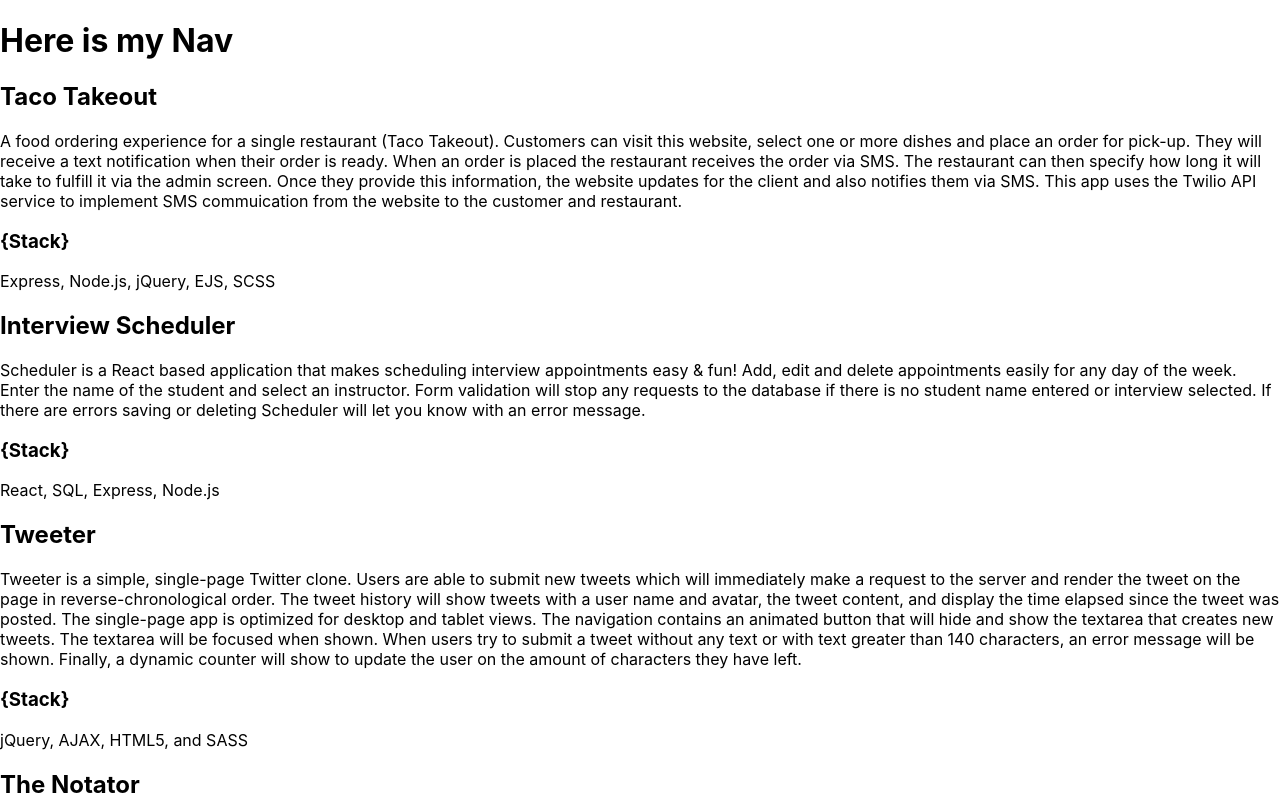
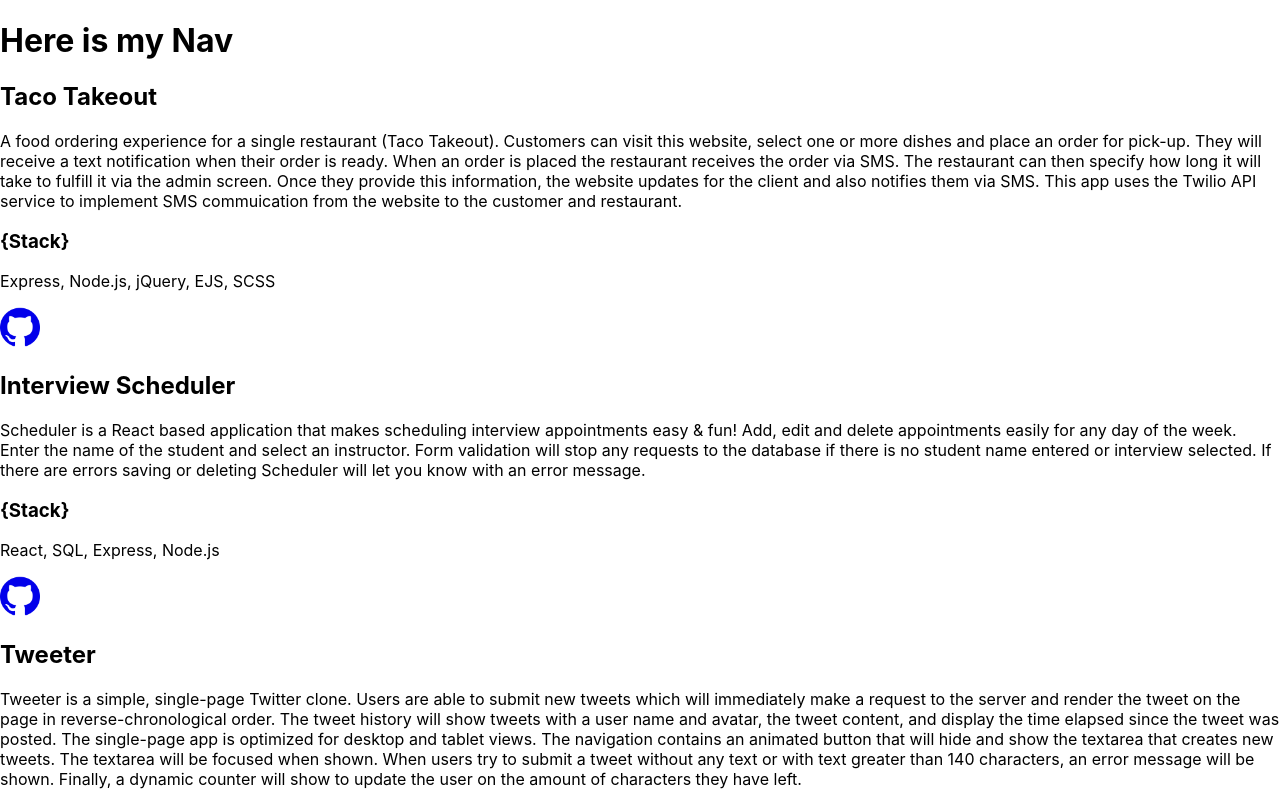
Before and after one commit to mjoyal/portfolio_2020, a React (Create React App) app: page / in a window 1280 px wide. Shown: the top 800 px of the page. Built offline with nearby package versions, Linux system fonts and the light colour scheme.

Commit message:
added links to github projects, favicon

```diff
--- a/public/index.html
+++ b/public/index.html
@@ -24,7 +24,7 @@
       work correctly both with client-side routing and a non-root public URL.
       Learn how to configure a non-root public URL by running `npm run build`.
     -->
-    <title>React App</title>
+    <title>MacKenzie Joyal</title>
   </head>
   <body>
     <noscript>You need to enable JavaScript to run this app.</noscript>
--- a/src/App.js
+++ b/src/App.js
@@ -13,6 +13,7 @@
         title={project.title}
         desc={project.desc}
         techStack={project.stack}
+        link={project.link}
       />
     );
   });
--- a/src/components/Project.js
+++ b/src/components/Project.js
@@ -5,6 +5,10 @@
     <p>{props.desc}</p>
     <h3>{"{Stack}"}</h3>
     <p>{props.techStack}</p>
+
+    <a href={props.link} target="_blank">
+      <img src="/github-logo.png" alt="Github Logo" height="40"></img>
+    </a>
     </>
   );
 }
--- a/src/data/projects.js
+++ b/src/data/projects.js
@@ -93,7 +93,7 @@
     desc: notatorDescription,
     stack: notatorStack,
     image: '',
-    link: 'https://github.com/mjoyal/tweeter'
+    link: ''
   },
 
   {
```
Also changed, not shown: 1 other file (tests, documents, lock files or other folders).
